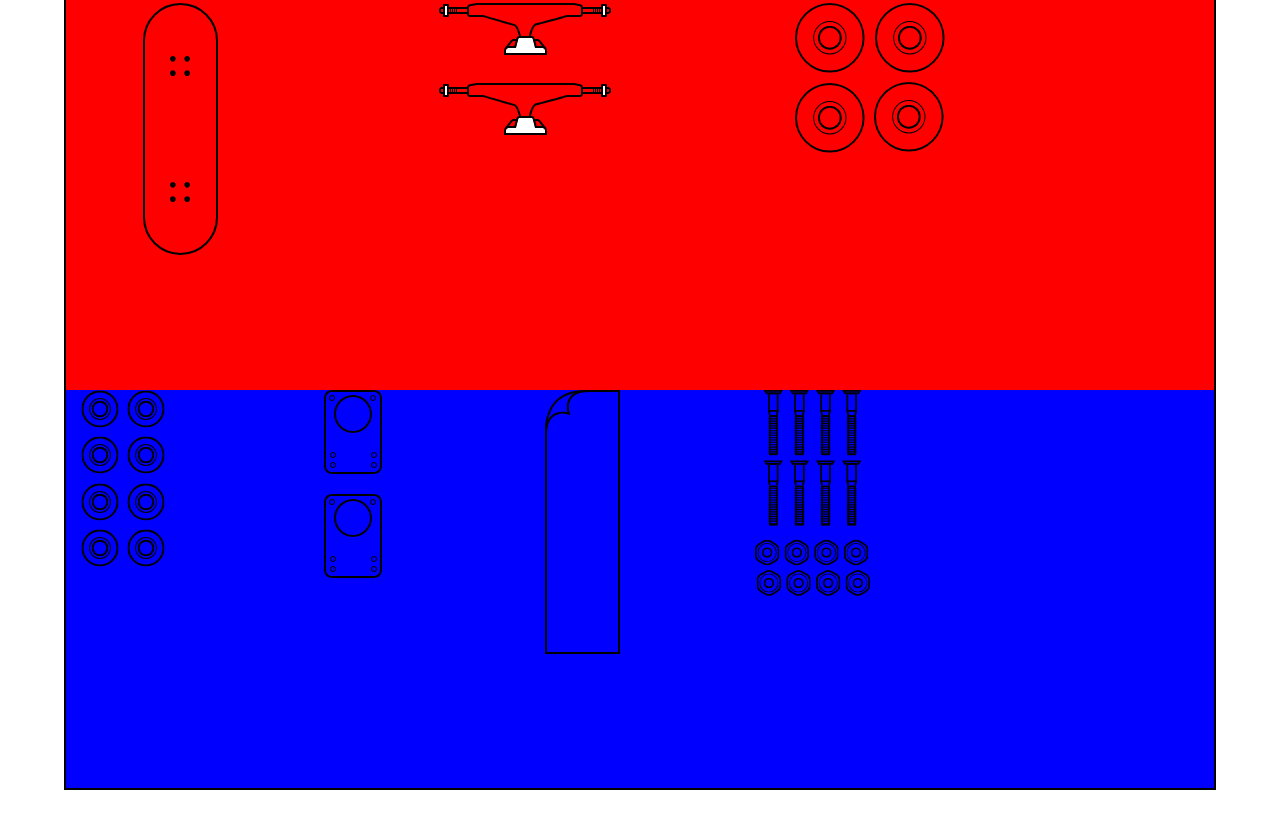
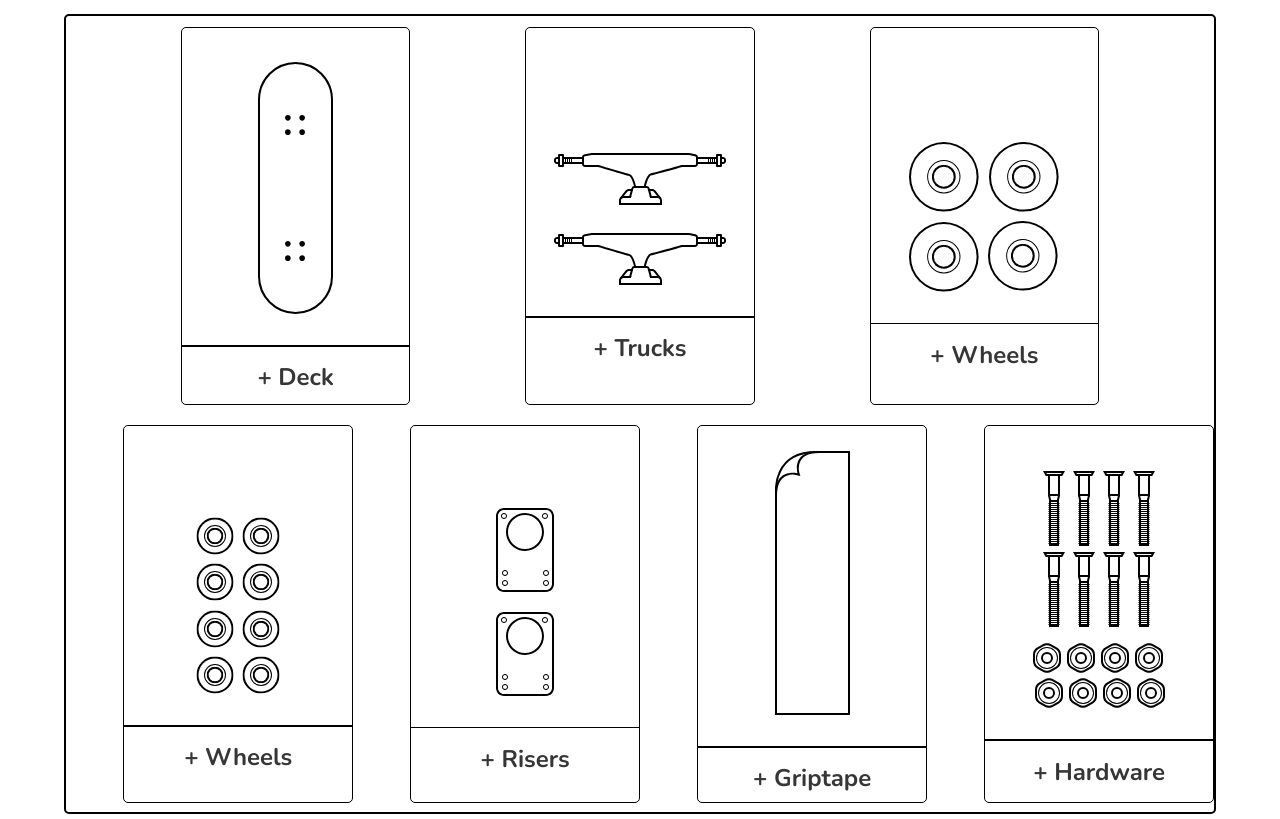
Before and after one commit to dbullard2/skate, a website: page index.html in a window 1280 px wide. Shown: the part 3721-4540 px from the top of the page. Drawn offline with nearby package versions, Linux system fonts and the light colour scheme; a web font is replaced by a local one.

Commit message:
really happy with how the front page looks now. time to add some functionality. after that, i want to add some cool scrolling goodness to the homepage

```diff
--- a/index.html
+++ b/index.html
@@ -138,31 +138,46 @@
         </div>
     </section>
     <section class="section-five">
+        <br>
         <h1 class="title has-text-centered is-size-1 has-text-weight-bold is-uppercase ">Board Builder</h1>
         <div class="builder">
             <div class="top">
-                <div class="builder-item-top">
-                    <img src="img/deck.svg" alt="">
+                <div class="builder-item-top one">
+                    <img src="img/deck.svg" alt="" style="margin-top: 15%;">
+                    <hr>
+                    <strong><p class="is-size-4 builder-text">+ Deck</p></strong>
                 </div>
-                <div class="builder-item-top">
-                    <img src="img/trucks.svg" alt="">
+                <div class="builder-item-top two">
+                    <img src="img/trucks.svg" alt="" style="margin-top: 55.1%;">
+                    <hr>
+                    <strong><p class="is-size-4 builder-text">+ Trucks</p></strong>
                 </div>
-                <div class="builder-item-top">
-                    <img src="img/wheels.svg" alt="">
+                <div class="builder-item-top three">
+                    <img src="img/wheels.svg" alt="" style="margin-top: 50%;">
+                    <hr>
+                    <strong><p class="is-size-4 builder-text">+ Wheels</p></strong>
                 </div>
             </div>
             <div class="bottom">
-                <div class="builder-item-bottom">
-                    <img src="img/bearings.svg" alt="">
+                <div class="builder-item-bottom four">
+                    <img src="img/bearings.svg" alt="" style="margin-top: 40%;">
+                    <hr>
+                    <strong><p class="is-size-4 builder-text">+ Wheels</p></strong>
                 </div>
-                <div class="builder-item-bottom">
-                    <img src="img/optional.svg" alt="">
+                <div class="builder-item-bottom five">
+                    <img src="img/optional.svg" alt="" style="margin-top: 36%;">
+                    <hr>
+                    <strong><p class="is-size-4 builder-text">+ Risers</p></strong>
                 </div>
-                <div class="builder-item-bottom">
-                    <img src="img/grip.svg" alt="">
+                <div class="builder-item-bottom six">
+                    <img src="img/grip.svg" alt="" style="margin-top: 11%;">
+                    <hr>
+                    <strong><p class="is-size-4 builder-text">+ Griptape</p></strong>
                 </div>
-                <div class="builder-item-bottom">
-                    <img src="img/hardware.svg" alt="">
+                <div class="builder-item-bottom seven">
+                    <img src="img/hardware.svg" alt="" style="margin-top: 20%;">
+                    <hr>
+                    <strong><p class="is-size-4 builder-text">+ Hardware</p></strong>
                 </div>
             </div>
         </div>
--- a/notes.txt
+++ b/notes.txt
@@ -37,3 +37,6 @@
 //misc
 - vans and skate warehouse send free stickers
 - section order: intro, featured products, new to skating, gift guide, skateboard builder
+- make entire svg change colour in board builder instead of just the border
+- add price section in board builder that shows price of each component, total price of board, and checkout link
+- maybe add something to the blank space in section one
--- a/sass/mystyles.scss
+++ b/sass/mystyles.scss
@@ -160,9 +160,6 @@ body, html {
   color: #d6249f;
 }
 
-.section-five{
-}
-
 .section-five h1{
     color: black;
 }
@@ -172,32 +169,82 @@ body, html {
     height: 100vh;
     margin: 0 auto;
     border: 2px solid black;
+    border-radius: 5px;
+}
+
+.builder hr{
+    height: 1.5px;
+    border: none;
 }
 
 .builder-item-top{
     width: 20%;
+    height: 95%;
     text-align: center;
     float: left;
-    margin-right: 10%;
+    margin-left: 10%;
     margin-top: 1%;
+    border: 1.5px solid black;
+    border-radius: 5px;
 }
+
 .builder-item-bottom{
-    width: 10%;
+    width: 20%;
+    height: 95%;
     text-align: center;
     float: left;
-    margin-right: 10%;
+    margin-left: 5%;
+    margin-top: 1%;
+    border: 1.5px solid black;
+    border-radius: 5px;
 }
 
 .top{
     width: 100%;
     height: 50%;
-    background-color: red;
 }
 
 .bottom{
     width: 100%;
     height: 50%;
-    background-color: blue;
+}
+
+.x{
+    background-color: red;
+    height: 10%;
+    padding: 1% 1%;
+}
+
+.builder-text{
+    margin-top: -5%;
+}
+
+.one:hover{
+    border: 5px solid #ff6c6c;
+}
+
+.two:hover{
+    border: 5px solid #ffad6c;
+}
+
+.three:hover{
+    border: 5px solid #ffff6c;
+}
+
+.four:hover{
+    border: 5px solid #6cff7e;
+}
+
+.five:hover{
+    border: 5px solid #6cffff;
+}
+
+.six:hover{
+    border: 5px solid #e76cff;
+}
+
+.seven:hover{
+    border: 5px solid #966cff;
 }
 
 // Import only what you need from Bulma
```
Also changed, not shown: css/mystyles.css.
